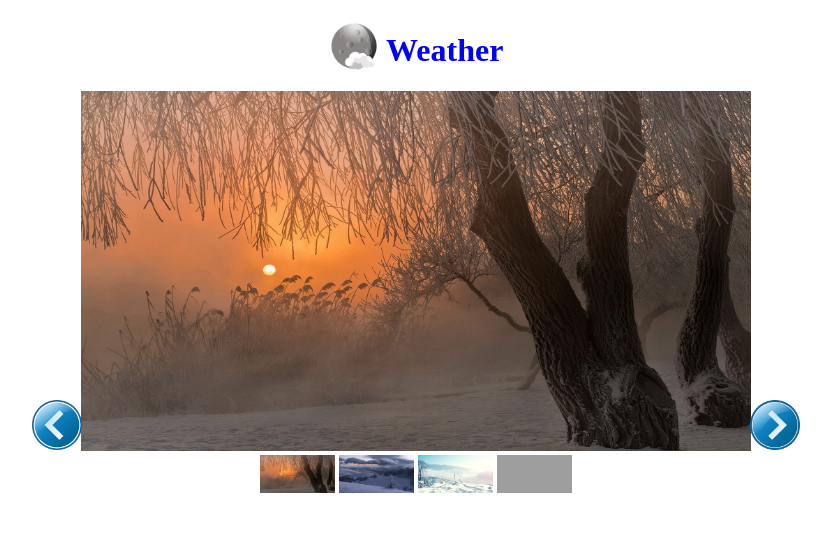
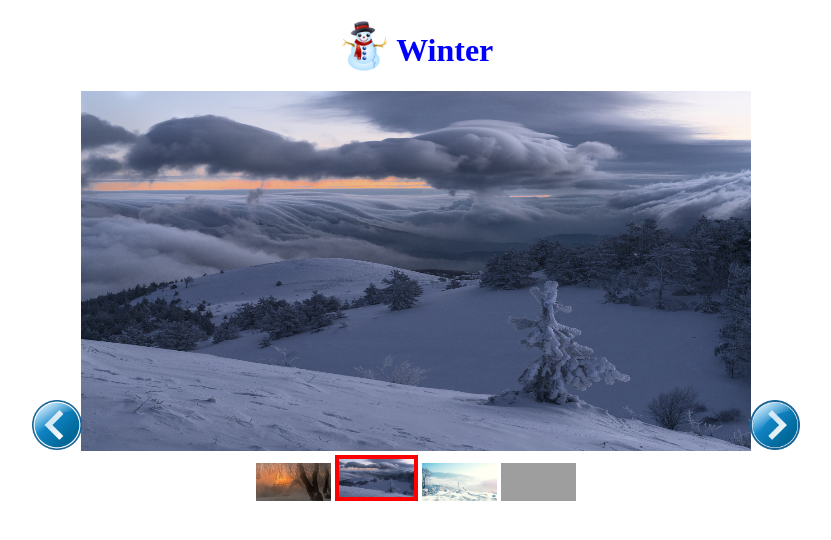
Before and after one commit to thanhqquan/thanhqquan.github.io, a plain HTML site: page JS/slider/index.html in a window 1280 px wide. Shown: the whole page, without its empty margins (224-1055 px from the left). Drawn offline with Linux system fonts and the light colour scheme; grey boxes are pictures that could not be loaded.

Commit message:
Auto change slide in 3s

```diff
--- a/JS/slider/assets/css/style.css
+++ b/JS/slider/assets/css/style.css
@@ -21,9 +21,9 @@
 	margin-bottom: -10px;
 }
 .title { color: blue; }
-/*current-image element*/
-.current-image { display: none; }
-.current-image img {
+/*slide element*/
+.slide { display: none; }
+.slide img {
 	width: 670px;
 	height: 360px;
 }
@@ -33,11 +33,11 @@
 	height: 38px;
 	cursor: pointer;
 	display: inline-block;
-	transition: 5s;
 }
 .button {
 	cursor: pointer;
 	width: 50px;
 	height: 50px;
 }
-.active { border: 2px solid blue; }
+/*Border active image in list-image*/
+.active { border: 4px solid red; }
--- a/JS/slider/index.html
+++ b/JS/slider/index.html
@@ -2,24 +2,24 @@
 <html>
   <head>
     <link rel="stylesheet" href="assets/css/style.css">
-    <title>Slider</title>
+    <title>Image slider</title>
   </head>
   <body>
     <div id="container">
       <h1 class="title">
-        <img src="img/App-Weather-icon.png" alt="icon">
-        Weather
+        <img src="img/snowman-icon.png" alt="icon">
+        Winter
       </h1>
-      <div class="current-image">
+      <div class="slide">
         <img src="img/At-the-lake.jpg" alt="At the lake">
       </div>
-      <div class="current-image">
+      <div class="slide">
         <img src="img/Mountains-tops-in-Crimea-(Russia).jpg" alt="Mountains tops in Crimea (Russia)">
       </div>
-      <div class="current-image">
+      <div class="slide">
         <img src="img/Somewhere-on-winter-top.jpg" alt="Somewhere on winter top">
       </div>
-      <div class="current-image">
+      <div class="slide">
         <img src="img/Track-type.jpg" alt="Track type">
       </div>
       <img class="button" id="left" src="img/left-arrow.png" alt="left arrow" onclick="adjacentImg(-1)">
@@ -29,7 +29,6 @@
       <img class="list-image" src="img/Somewhere-on-winter-top.jpg" alt="Somewhere on winter top" onclick="currentSlide(2)">
       <img class="list-image" src="img/Track-type.jpg" alt="Track type" onclick="currentSlide(3)">
     </div>
-    <noscript>no js</noscript>
     <script type="text/javascript" src="js/javascript.js"></script>
   </body>
 </html>
--- a/JS/slider/js/javascript.js
+++ b/JS/slider/js/javascript.js
@@ -1,15 +1,26 @@
-//Current slide variable
+/**
+ * Image slider
+ * @author quan.hnt3777@sinhvien.hoasen.edu.vn (Quan Huynh)
+ */
+
+//Variable of active image in list image
 var slideIndex = 0;
-var reTimeout;
+
 //Set default for the first slide
 showSlide(slideIndex);
+/**
+ * Display image, change image after 3s
+ * @param {int} n Ordinal number of an image in list image
+ */
+setInterval(function () {
+	showSlide(slideIndex +=1);
+}, 3000);
 
 function showSlide(n) {
 	var i;
-	var slide = document.getElementsByClassName("current-image");
-	var listImage = document.getElementsByClassName("image");
-	//slideIndex : 0~3; slide.length : 1~4
-	//Move from the last slide to the first
+	var slide = document.getElementsByClassName("slide");
+	var listImage = document.getElementsByClassName("list-image");
+	//Move from the last slide to the first (n = 4)
 	if (n >= slide.length) {
 		slideIndex = 0;
 	}
@@ -17,29 +28,31 @@ function showSlide(n) {
 	if (n < 0) {
 		slideIndex = slide.length - 1;
 	}
+	//
 	for (i = 0; i < slide.length; i++) {
 		slide[i].style.display = "none";
 	}
 	for (i = 0; i < listImage.length; i++) {
 		listImage[i].className = listImage[i].className.replace(" active", "");
 	}
-	//Change display's value of style attribute from "none" to "block"
+	//Change from "none" to "block"
 	slide[slideIndex].style.display = "block";
 	//Border current image with class "active"
 	listImage[slideIndex].className += " active";
-	/*
-	clearTimeout(reTimeout);
-	//Time (3s) move to next slide
-	reTimeout = setTimeout(function () {
-		showSlide(slideIndex +=1);
-	}, 3000);
-	*/
 }
-//Choose image to see on the slide
+
+/**
+ * Choose an image from list image, display it on the slide
+ * @param {int} n Ordinal number of an image in list image
+ */
 function currentSlide(n) {
 	showSlide(slideIndex = n);
 }
-//Click on Previous image (<) or Next image (>)
+
+/**
+ * Click on Previous image (<) or Next image (>)
+ * @param {int} n Ordinal number of an image in list image
+ */
 function adjacentImg(n) {
 	showSlide(slideIndex += n);
 }
```
Also changed, not shown: JS/slider/img/App-Weather-icon.png (deleted), JS/slider/img/snowman-icon.png (added).
